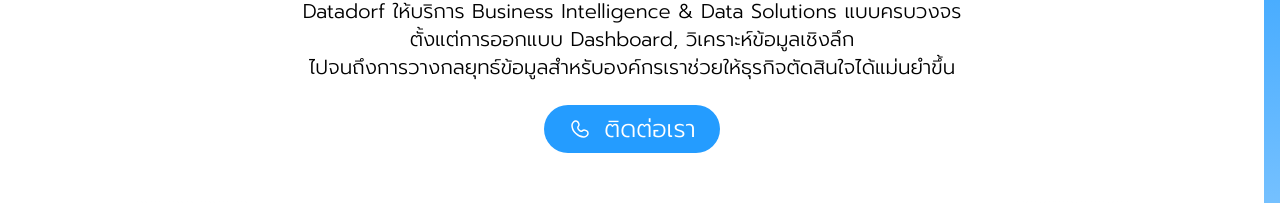
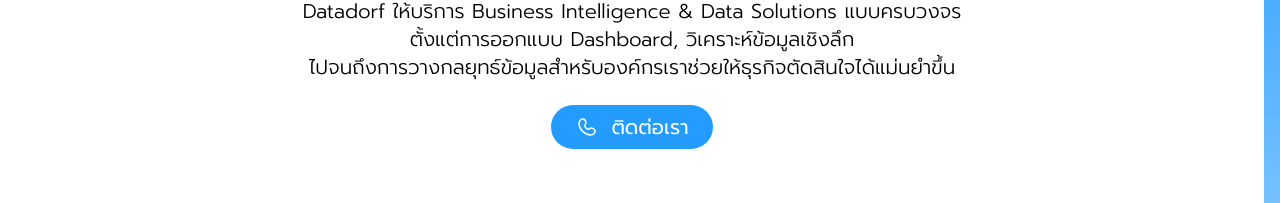
Before and after one commit to narawit101/website-datadorf, a Next.js app: page / in a window 1280 px wide. Shown: the part 251-454 px from the top of the page. Built offline with nearby package versions, Linux system fonts and the light colour scheme.

Commit message:
test(home) contact button

```diff
--- a/app/products/page.tsx
+++ b/app/products/page.tsx
@@ -73,8 +73,8 @@
                     <button
                     disabled = {currentPage === 1}
                     onClick={() => setCurrentInPage(p => Math.max(p - 1, 1))}
-                     className={`cursor-pointer p-1 rounded-md text-white
-                            ${currentPage === 1 ? 'bg-gray-300 cursor-not-allowed' : 'bg-[#249cff]'}
+                     className={` p-1 rounded-md text-white
+                            ${currentPage === 1 ? 'bg-gray-300 cursor-not-allowed' : 'bg-[#249cff] cursor-pointer'}
                         `}
                     >
                         <svg xmlns="http://www.w3.org/2000/svg" width="24" height="24" viewBox="0 0 24 24"><path fill="currentColor" fillRule="evenodd" d="M15.488 4.43a.75.75 0 0 1 .081 1.058L9.988 12l5.581 6.512a.75.75 0 1 1-1.138.976l-6-7a.75.75 0 0 1 0-.976l6-7a.75.75 0 0 1 1.057-.081" clipRule="evenodd" /></svg>
@@ -100,8 +100,8 @@
                     <button
                         disabled={currentPage === totalPage}
                         onClick={() => setCurrentInPage(p => Math.min(p + 1, totalPage))}
-                        className={`cursor-pointer p-1 rounded-md text-white
-                            ${currentPage === totalPage ? 'bg-gray-300 cursor-not-allowed' : 'bg-[#249cff]'}
+                        className={` p-1 rounded-md text-white
+                            ${currentPage === totalPage ? 'bg-gray-300 cursor-not-allowed' : 'bg-[#249cff] cursor-pointer'}
                         `}
                     >  <svg xmlns="http://www.w3.org/2000/svg" width="24" height="24" viewBox="0 0 24 24"><path fill="currentColor" fillRule="evenodd" d="M8.512 4.43a.75.75 0 0 1 1.057.082l6 7a.75.75 0 0 1 0 .976l-6 7a.75.75 0 0 1-1.138-.976L14.012 12L8.431 5.488a.75.75 0 0 1 .08-1.057" clipRule="evenodd" /></svg>
                     </button>
--- a/components/Home.tsx
+++ b/components/Home.tsx
@@ -30,9 +30,9 @@
                                     onClick={(() => {
                                         router.push('/contact')
                                     })}
-                                    className='bg-[#249CFF] text-white font-light text-xl md:text-2xl py-2 px-6 rounded-full flex items-center justify-center gap-3 hover:bg-[#0A75D1] transition-all duration-300 hover:scale-105 hover:cursor-pointer hover:shadow-lg'>
+                                    className='bg-[#249CFF] text-white py-2 px-6 rounded-full flex items-center justify-center gap-3 hover:bg-[#0A75D1] transition-all duration-300 hover:scale-105 hover:cursor-pointer hover:shadow-lg'>
                                     <svg xmlns="http://www.w3.org/2000/svg" width={24} height={24} viewBox="0 0 24 24"><path fill="none" stroke="#fff" strokeLinecap="round" strokeWidth={1.5} d="m10.038 5.316l.649 1.163c.585 1.05.35 2.426-.572 3.349c0 0-1.12 1.119.91 3.148c2.028 2.028 3.147.91 3.147.91c.923-.923 2.3-1.158 3.349-.573l1.163.65c1.585.884 1.772 3.106.379 4.5c-.837.836-1.863 1.488-2.996 1.53c-1.908.073-5.149-.41-8.4-3.66c-3.25-3.251-3.733-6.492-3.66-8.4c.043-1.133.694-2.159 1.53-2.996c1.394-1.393 3.616-1.206 4.5.38Z"></path></svg>
-                                    <p>ติดต่อเรา</p>
+                                    <p className="font-bloud text-base md:text-xl ">ติดต่อเรา</p>
                                 </button>
                             </div>
                         </div>
--- a/components/StackCard.tsx
+++ b/components/StackCard.tsx
@@ -9,7 +9,7 @@
     content: string;
     title: string[];
     images: string[];
-    tools: string[];
+    tools: { icon: string; name: string; }[];
 }
 
 interface StackCardProps {
```
